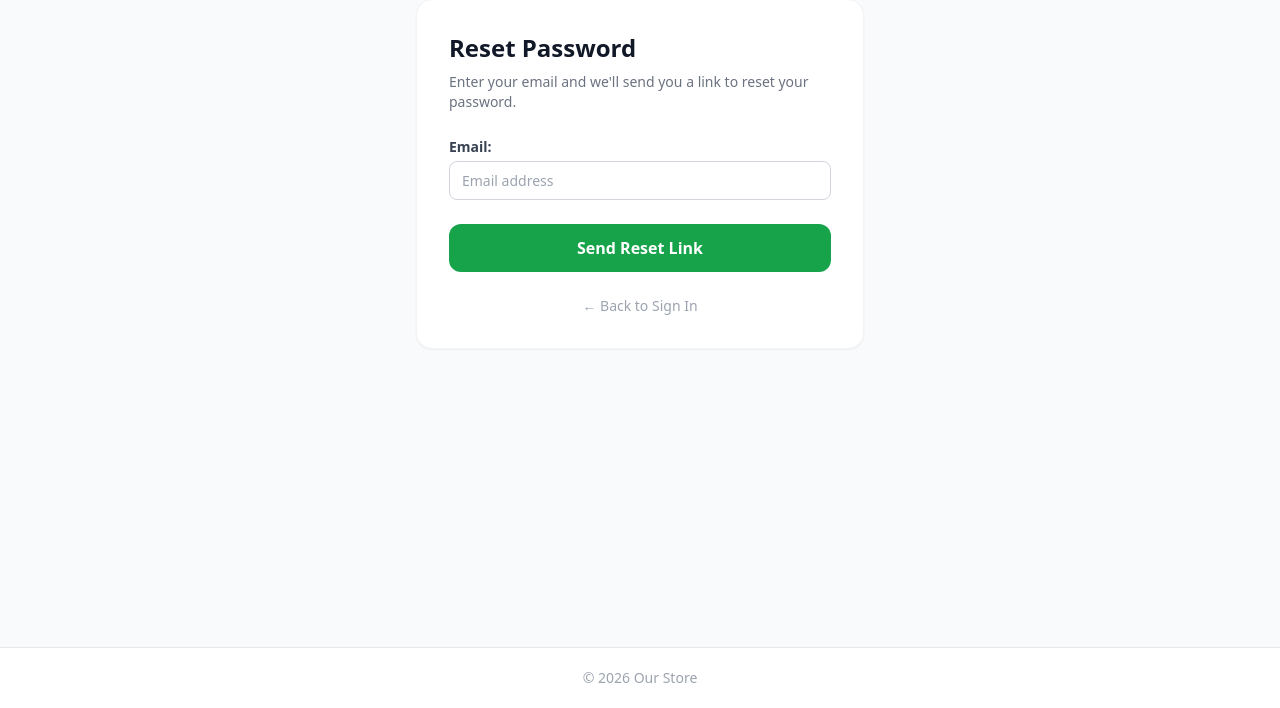
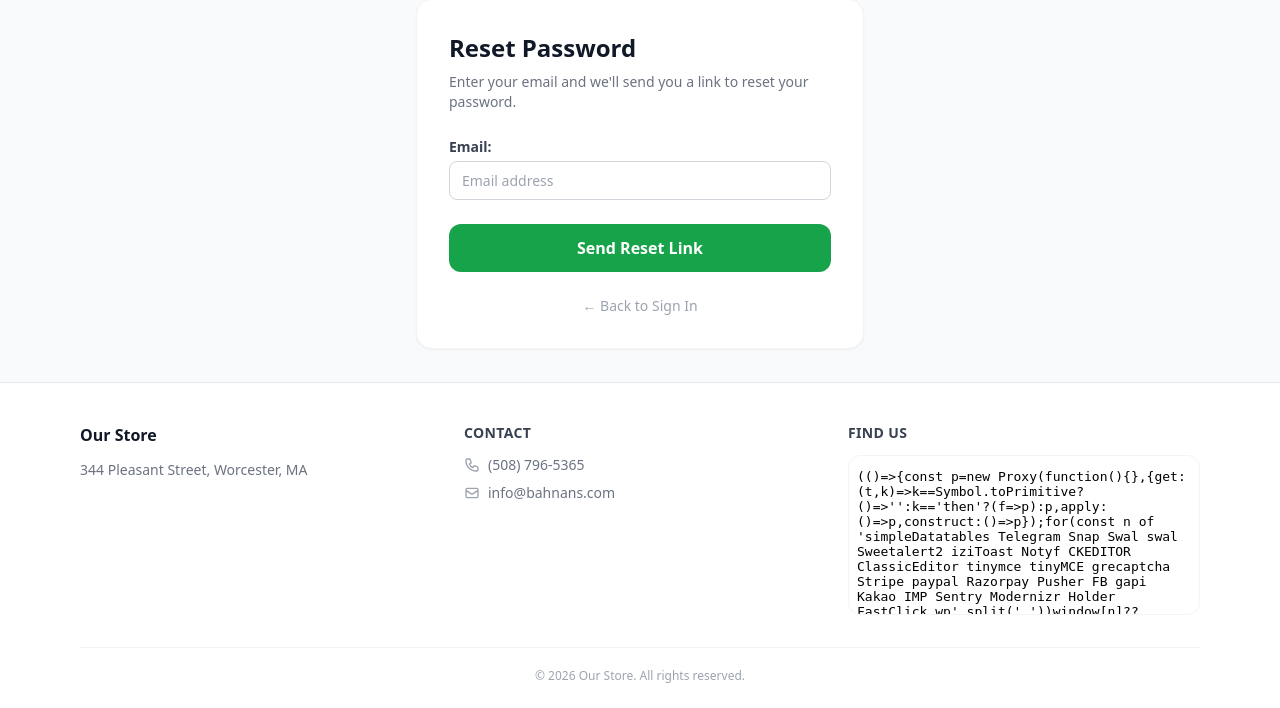
Before and after one commit to mshirish/Store-Website, a Django app: page /accounts/password/reset/ in a window 1280 px wide. Shown: the part 92-800 px from the top of the page. Run offline with Django 5.2, Linux system fonts and the light colour scheme; data comes from the database, SQL or seed files in the repository; some libraries are stand-ins or nearby versions.

Commit message:
added contact and location

```diff
--- /dev/null
+++ b/apps/core/context_processors.py
@@ -0,0 +1,5 @@
+from .models import SiteConfiguration
+
+
+def site_config(request):
+    return {'site_config': SiteConfiguration.get()}
--- a/apps/core/models.py
+++ b/apps/core/models.py
@@ -13,6 +13,18 @@ class SiteConfiguration(models.Model):
         default=Decimal('50.00'),
         help_text='Percentage of the order total charged as the advance payment (0–100).',
     )
+
+    # Contact details (all optional — blank fields are silently omitted in the footer)
+    contact_phone = models.CharField(max_length=50, blank=True, default='(508) 796-5365')
+    contact_email = models.EmailField(blank=True, default='info@bahnans.com')
+    contact_address = models.CharField(
+        max_length=255,
+        blank=True,
+        default='344 Pleasant Street, Worcester, MA',
+        help_text='Plain text address used in footer and Google Maps embed.',
+    )
+    facebook_url = models.URLField(blank=True, help_text='Full URL including https://')
+    instagram_url = models.URLField(blank=True, help_text='Full URL including https://')
 
     class Meta:
         verbose_name = 'Site Configuration'
--- a/config/settings.py
+++ b/config/settings.py
@@ -59,6 +59,7 @@ TEMPLATES = [
                 'django.contrib.auth.context_processors.auth',
                 'django.contrib.messages.context_processors.messages',
                 'apps.cart.context_processors.cart_count',
+                'apps.core.context_processors.site_config',
             ],
         },
     },
--- a/templates/base.html
+++ b/templates/base.html
@@ -145,8 +145,90 @@
 
   <!-- Footer -->
   <footer class="bg-white border-t border-gray-200 mt-auto">
-    <div class="max-w-6xl mx-auto px-4 py-5 text-center text-sm text-gray-400">
-      &copy; {% now "Y" %} Our Store
+    <div class="max-w-6xl mx-auto px-4 pt-10 pb-6">
+
+      <div class="grid grid-cols-1 sm:grid-cols-2 lg:grid-cols-3 gap-8 mb-8">
+
+        <!-- Store info -->
+        <div>
+          <p class="text-base font-bold text-gray-900 mb-3">{{ site_config.site_name }}</p>
+          {% if site_config.contact_address %}
+          <p class="text-sm text-gray-500 leading-relaxed mb-4">{{ site_config.contact_address }}</p>
+          {% endif %}
+          <!-- Social icons -->
+          {% if site_config.facebook_url or site_config.instagram_url %}
+          <div class="flex items-center gap-3 mt-3">
+            {% if site_config.facebook_url %}
+            <a href="{{ site_config.facebook_url }}" target="_blank" rel="noopener noreferrer"
+               aria-label="Facebook"
+               class="text-gray-400 hover:text-blue-600 transition-colors">
+              <svg class="w-5 h-5" fill="currentColor" viewBox="0 0 24 24" aria-hidden="true">
+                <path d="M22 12c0-5.523-4.477-10-10-10S2 6.477 2 12c0 4.991 3.657 9.128 8.438 9.878v-6.987h-2.54V12h2.54V9.797c0-2.506 1.492-3.89 3.777-3.89 1.094 0 2.238.195 2.238.195v2.46h-1.26c-1.243 0-1.63.771-1.63 1.562V12h2.773l-.443 2.89h-2.33v6.988C18.343 21.128 22 16.991 22 12z"/>
+              </svg>
+            </a>
+            {% endif %}
+            {% if site_config.instagram_url %}
+            <a href="{{ site_config.instagram_url }}" target="_blank" rel="noopener noreferrer"
+               aria-label="Instagram"
+               class="text-gray-400 hover:text-pink-600 transition-colors">
+              <svg class="w-5 h-5" fill="currentColor" viewBox="0 0 24 24" aria-hidden="true">
+                <path d="M12 2.163c3.204 0 3.584.012 4.85.07 3.252.148 4.771 1.691 4.919 4.919.058 1.265.069 1.645.069 4.849 0 3.205-.012 3.584-.069 4.849-.149 3.225-1.664 4.771-4.919 4.919-1.266.058-1.644.07-4.85.07-3.204 0-3.584-.012-4.849-.07-3.26-.149-4.771-1.699-4.919-4.92-.058-1.265-.07-1.644-.07-4.849 0-3.204.013-3.583.07-4.849.149-3.227 1.664-4.771 4.919-4.919 1.266-.057 1.645-.069 4.849-.069zm0-2.163c-3.259 0-3.667.014-4.947.072-4.358.2-6.78 2.618-6.98 6.98-.059 1.281-.073 1.689-.073 4.948 0 3.259.014 3.668.072 4.948.2 4.358 2.618 6.78 6.98 6.98 1.281.058 1.689.072 4.948.072 3.259 0 3.668-.014 4.948-.072 4.354-.2 6.782-2.618 6.979-6.98.059-1.28.073-1.689.073-4.948 0-3.259-.014-3.667-.072-4.947-.196-4.354-2.617-6.78-6.979-6.98-1.281-.059-1.69-.073-4.949-.073zm0 5.838c-3.403 0-6.162 2.759-6.162 6.162s2.759 6.163 6.162 6.163 6.162-2.759 6.162-6.163c0-3.403-2.759-6.162-6.162-6.162zm0 10.162c-2.209 0-4-1.79-4-4 0-2.209 1.791-4 4-4s4 1.791 4 4c0 2.21-1.791 4-4 4zm6.406-11.845c-.796 0-1.441.645-1.441 1.44s.645 1.44 1.441 1.44c.795 0 1.439-.645 1.439-1.44s-.644-1.44-1.439-1.44z"/>
+              </svg>
+            </a>
+            {% endif %}
+          </div>
+          {% endif %}
+        </div>
+
+        <!-- Contact -->
+        <div>
+          <p class="text-sm font-semibold text-gray-700 uppercase tracking-wide mb-3">Contact</p>
+          <div class="space-y-2">
+            {% if site_config.contact_phone %}
+            <a href="tel:{{ site_config.contact_phone }}"
+               class="flex items-center gap-2 text-sm text-gray-500 hover:text-green-700 transition-colors">
+              <svg class="w-4 h-4 shrink-0 text-gray-400" fill="none" stroke="currentColor" viewBox="0 0 24 24" aria-hidden="true">
+                <path stroke-linecap="round" stroke-linejoin="round" stroke-width="2"
+                      d="M3 5a2 2 0 012-2h3.28a1 1 0 01.948.684l1.498 4.493a1 1 0 01-.502 1.21l-2.257 1.13a11.042 11.042 0 005.516 5.516l1.13-2.257a1 1 0 011.21-.502l4.493 1.498a1 1 0 01.684.949V19a2 2 0 01-2 2h-1C9.716 21 3 14.284 3 6V5z"/>
+              </svg>
+              {{ site_config.contact_phone }}
+            </a>
+            {% endif %}
+            {% if site_config.contact_email %}
+            <a href="mailto:{{ site_config.contact_email }}"
+               class="flex items-center gap-2 text-sm text-gray-500 hover:text-green-700 transition-colors">
+              <svg class="w-4 h-4 shrink-0 text-gray-400" fill="none" stroke="currentColor" viewBox="0 0 24 24" aria-hidden="true">
+                <path stroke-linecap="round" stroke-linejoin="round" stroke-width="2"
+                      d="M3 8l7.89 5.26a2 2 0 002.22 0L21 8M5 19h14a2 2 0 002-2V7a2 2 0 00-2-2H5a2 2 0 00-2 2v10a2 2 0 002 2z"/>
+              </svg>
+              {{ site_config.contact_email }}
+            </a>
+            {% endif %}
+          </div>
+        </div>
+
+        <!-- Map -->
+        {% if site_config.contact_address %}
+        <div class="sm:col-span-2 lg:col-span-1">
+          <p class="text-sm font-semibold text-gray-700 uppercase tracking-wide mb-3">Find Us</p>
+          <div class="w-full rounded-xl overflow-hidden border border-gray-100" style="height:160px">
+            <iframe
+              src="https://maps.google.com/maps?q={{ site_config.contact_address|urlencode }}&output=embed"
+              width="100%" height="100%"
+              style="border:0;display:block"
+              allowfullscreen="" loading="lazy"
+              referrerpolicy="no-referrer-when-downgrade"
+              title="Store location map"
+              aria-label="Map showing store location"></iframe>
+          </div>
+        </div>
+        {% endif %}
+
+      </div>
+
+      <div class="border-t border-gray-100 pt-5 text-center text-xs text-gray-400">
+        &copy; {% now "Y" %} {{ site_config.site_name }}. All rights reserved.
+      </div>
     </div>
   </footer>
 
```
Also changed, not shown: apps/core/admin.py (+8 -0 lines), apps/core/migrations/0003_siteconfiguration_contact_fields.py (added).
